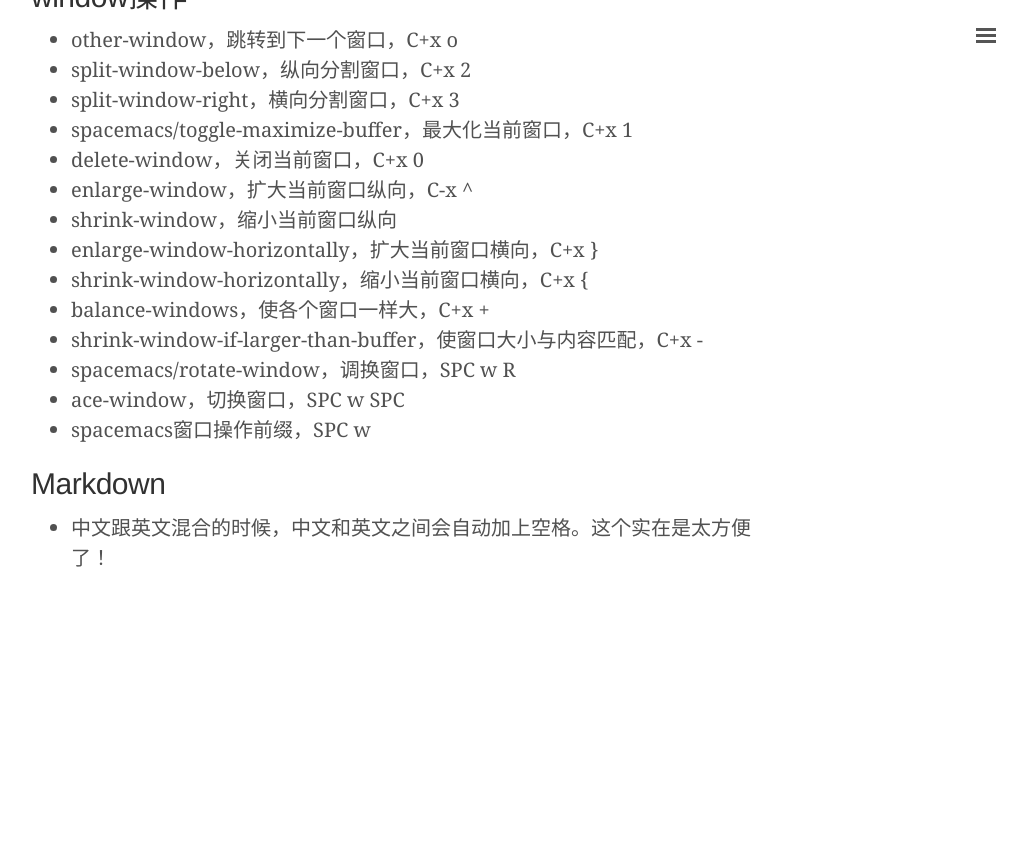
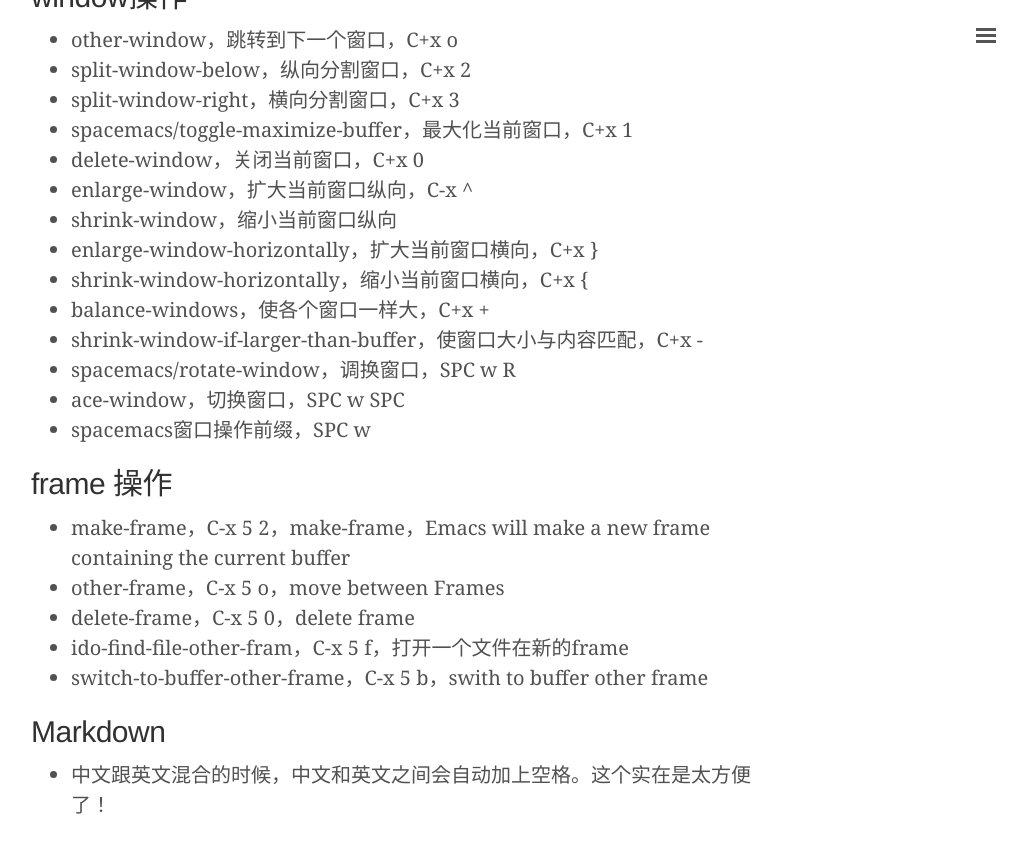
Before and after one commit to 0000-bigtree/0000-bigtree.github.io, a Jekyll site: the page built from _posts/2015-11-23-config-spacemacs.md, in a window 1280 px wide and 900 px high, scrolled down 5790 px. Shown: the top 853 px of the window, without its empty margins (249-1276 px from the left). Built offline with Jekyll 4.4.1, drawn with Linux system fonts in a browser that asks for light colours; before the commit the page ends 6443 px from its top, so only the background shows below that.

```diff
--- a/_posts/2015-11-23-config-spacemacs.md
+++ b/_posts/2015-11-23-config-spacemacs.md
@@ -213,6 +213,14 @@
 * ace-window，切换窗口，SPC w SPC
 * spacemacs窗口操作前缀，SPC w
 
+## frame 操作
+
+* make-frame，C-x 5 2，make-frame，Emacs will make a new frame containing the current buffer
+* other-frame，C-x 5 o，move between Frames
+* delete-frame，C-x 5 0，delete frame
+* ido-find-file-other-fram，C-x 5 f，打开一个文件在新的frame
+* switch-to-buffer-other-frame，C-x 5 b，swith to buffer other frame
+
 ## Markdown
 
 * 中文跟英文混合的时候，中文和英文之间会自动加上空格。这个实在是太方便了！
```
Also changed, not shown: _posts/2015-11-30-gdt-with-org-mode.md (added, +34 -0 lines).
